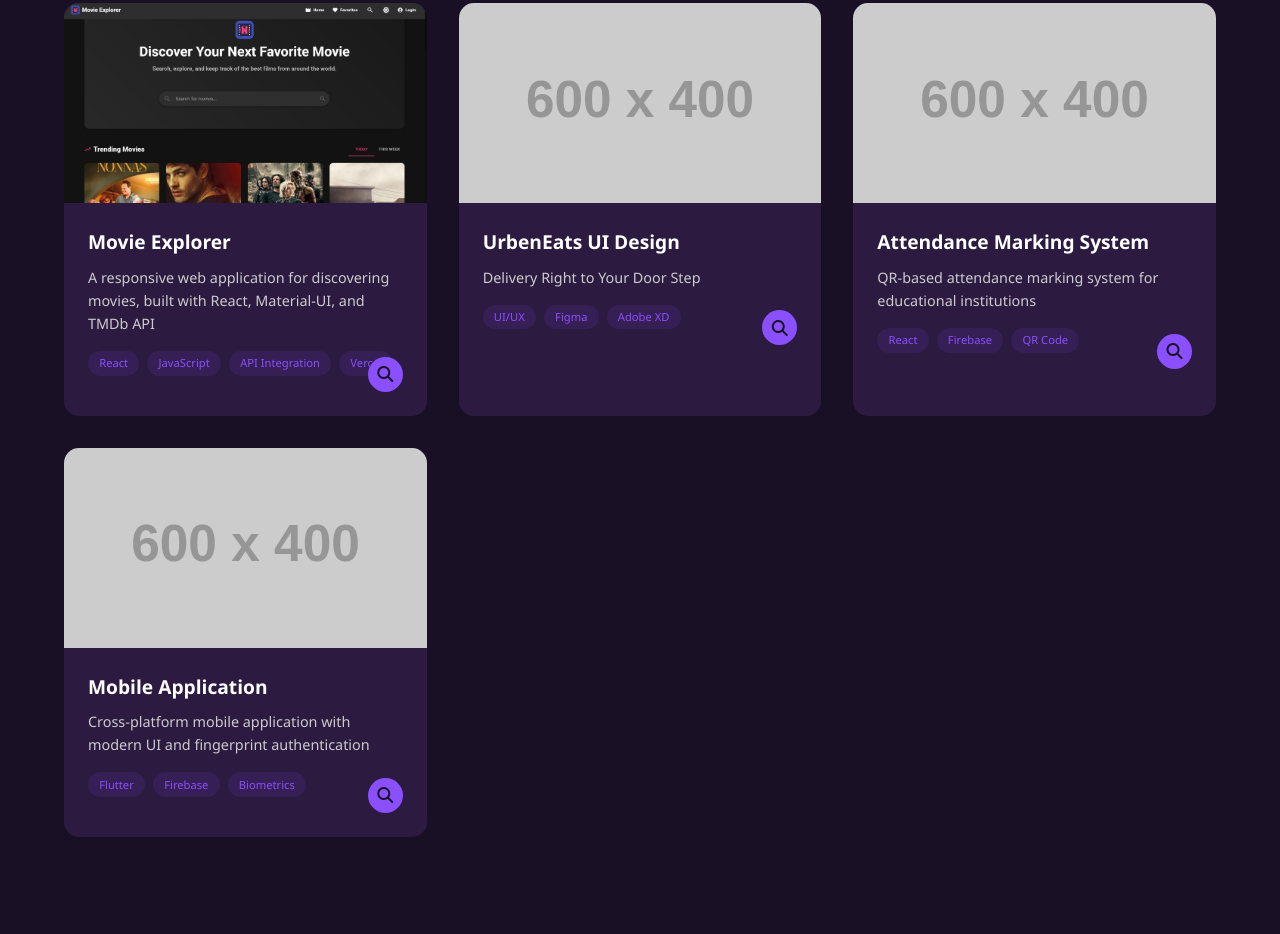
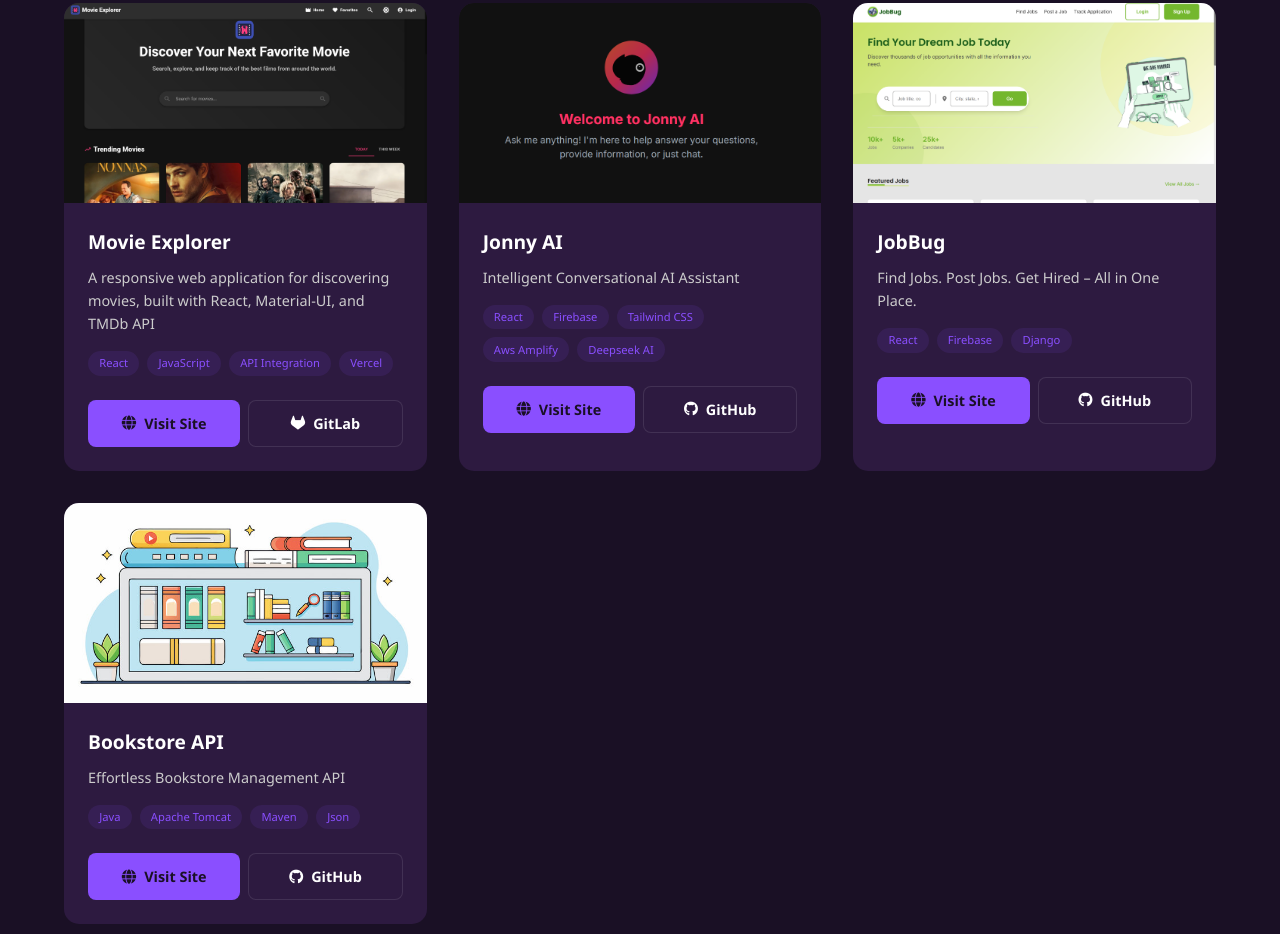
Before and after one commit to antonLukshman/My_Portfolio, a plain HTML site: page index.html in a window 1280 px wide. Shown: the part 7926-8860 px from the top of the page. Drawn offline with Linux system fonts and the light colour scheme; placeholder pictures from the web are drawn by us.

Commit message:
projects added

```diff
--- a/index.html
+++ b/index.html
@@ -629,10 +629,21 @@
               <span class="portfolio-tag">API Integration</span>
               <span class="portfolio-tag">Vercel</span>
             </div>
-            <div class="view-project">
-              <a href="#" class="view-btn"
-                ><i class="fa-solid fa-magnifying-glass"></i
-              ></a>
+            <div class="portfolio-actions">
+              <a
+                href="https://project-demo-url.com"
+                target="_blank"
+                class="project-btn visit-btn"
+              >
+                <i class="fa-solid fa-globe"></i> Visit Site
+              </a>
+              <a
+                href="https://gitlab.com/yourusername/project-repo"
+                target="_blank"
+                class="project-btn github-btn"
+              >
+                <i class="fa-brands fa-gitlab"></i> GitLab
+              </a>
             </div>
           </div>
         </div>
@@ -640,25 +651,35 @@
         <!-- Project 2 -->
         <div class="portfolio-item">
           <div class="portfolio-image">
-            <img
-              src="https://via.placeholder.com/600x400/ff6b6b/ffffff"
-              alt="UrbenEats UI Design"
-            />
+            <img src="assets/Portfolio/jonny_AI.png" alt="Jonny AI" />
           </div>
           <div class="portfolio-content">
-            <h3 class="portfolio-title">UrbenEats UI Design</h3>
+            <h3 class="portfolio-title">Jonny AI</h3>
             <p class="portfolio-description">
-              Delivery Right to Your Door Step
+              Intelligent Conversational AI Assistant
             </p>
             <div class="portfolio-tags">
-              <span class="portfolio-tag">UI/UX</span>
-              <span class="portfolio-tag">Figma</span>
-              <span class="portfolio-tag">Adobe XD</span>
+              <span class="portfolio-tag">React</span>
+              <span class="portfolio-tag">Firebase</span>
+              <span class="portfolio-tag">Tailwind CSS</span>
+              <span class="portfolio-tag">Aws Amplify</span>
+              <span class="portfolio-tag">Deepseek AI</span>
             </div>
-            <div class="view-project">
-              <a href="#" class="view-btn"
-                ><i class="fa-solid fa-magnifying-glass"></i
-              ></a>
+            <div class="portfolio-actions">
+              <a
+                href="https://project-demo-url.com"
+                target="_blank"
+                class="project-btn visit-btn"
+              >
+                <i class="fa-solid fa-globe"></i> Visit Site
+              </a>
+              <a
+                href="https://github.com/yourusername/project-repo"
+                target="_blank"
+                class="project-btn github-btn"
+              >
+                <i class="fa-brands fa-github"></i> GitHub
+              </a>
             </div>
           </div>
         </div>
@@ -666,25 +687,33 @@
         <!-- Project 3 -->
         <div class="portfolio-item">
           <div class="portfolio-image">
-            <img
-              src="https://via.placeholder.com/600x400/feca57/333333"
-              alt="Attendance Marking System"
-            />
+            <img src="assets/Portfolio/JobBug.png" alt="JobBug" />
           </div>
           <div class="portfolio-content">
-            <h3 class="portfolio-title">Attendance Marking System</h3>
+            <h3 class="portfolio-title">JobBug</h3>
             <p class="portfolio-description">
-              QR-based attendance marking system for educational institutions
+              Find Jobs. Post Jobs. Get Hired – All in One Place.
             </p>
             <div class="portfolio-tags">
               <span class="portfolio-tag">React</span>
               <span class="portfolio-tag">Firebase</span>
-              <span class="portfolio-tag">QR Code</span>
+              <span class="portfolio-tag">Django</span>
             </div>
-            <div class="view-project">
-              <a href="#" class="view-btn"
-                ><i class="fa-solid fa-magnifying-glass"></i
-              ></a>
+            <div class="portfolio-actions">
+              <a
+                href="https://project-demo-url.com"
+                target="_blank"
+                class="project-btn visit-btn"
+              >
+                <i class="fa-solid fa-globe"></i> Visit Site
+              </a>
+              <a
+                href="https://github.com/yourusername/project-repo"
+                target="_blank"
+                class="project-btn github-btn"
+              >
+                <i class="fa-brands fa-github"></i> GitHub
+              </a>
             </div>
           </div>
         </div>
@@ -692,26 +721,34 @@
         <!-- Project 4 -->
         <div class="portfolio-item">
           <div class="portfolio-image">
-            <img
-              src="https://via.placeholder.com/600x400/54a0ff/ffffff"
-              alt="Mobile Application"
-            />
+            <img src="assets/Portfolio/Bookstore API.jpg" alt="Bookstore API" />
           </div>
           <div class="portfolio-content">
-            <h3 class="portfolio-title">Mobile Application</h3>
+            <h3 class="portfolio-title">Bookstore API</h3>
             <p class="portfolio-description">
-              Cross-platform mobile application with modern UI and fingerprint
-              authentication
+              Effortless Bookstore Management API
             </p>
             <div class="portfolio-tags">
-              <span class="portfolio-tag">Flutter</span>
-              <span class="portfolio-tag">Firebase</span>
-              <span class="portfolio-tag">Biometrics</span>
+              <span class="portfolio-tag">Java</span>
+              <span class="portfolio-tag">Apache Tomcat</span>
+              <span class="portfolio-tag">Maven</span>
+              <span class="portfolio-tag">Json</span>
             </div>
-            <div class="view-project">
-              <a href="#" class="view-btn"
-                ><i class="fa-solid fa-magnifying-glass"></i
-              ></a>
+            <div class="portfolio-actions">
+              <a
+                href="https://project-demo-url.com"
+                target="_blank"
+                class="project-btn visit-btn"
+              >
+                <i class="fa-solid fa-globe"></i> Visit Site
+              </a>
+              <a
+                href="https://github.com/yourusername/project-repo"
+                target="_blank"
+                class="project-btn github-btn"
+              >
+                <i class="fa-brands fa-github"></i> GitHub
+              </a>
             </div>
           </div>
         </div>
--- a/styles.css
+++ b/styles.css
@@ -805,6 +805,7 @@
   transition: background-color 0.3s ease;
 }
 
+/* Remove the existing view-project button */
 .view-project {
   position: absolute;
   right: 1.5rem;
@@ -825,6 +826,47 @@
 
 .view-btn:hover {
   transform: scale(1.1);
+}
+
+/* Add new project action buttons */
+.portfolio-actions {
+  display: flex;
+  justify-content: space-between;
+  gap: 0.5rem;
+  margin-top: 1.5rem;
+}
+
+.project-btn {
+  flex: 1;
+  display: flex;
+  align-items: center;
+  justify-content: center;
+  gap: 0.5rem;
+  padding: 0.7rem 1rem;
+  border-radius: 8px;
+  font-weight: 600;
+  font-size: 0.9rem;
+  transition: transform 0.3s ease, box-shadow 0.3s ease;
+}
+
+.project-btn:hover {
+  transform: translateY(-3px);
+  box-shadow: 0 5px 15px rgba(0, 0, 0, 0.15);
+}
+
+.visit-btn {
+  background-color: var(--accent-color);
+  color: var(--primary-color-dark);
+}
+
+.github-btn {
+  background-color: var(--card-bg);
+  border: 1px solid rgba(255, 255, 255, 0.1);
+  color: var(--text-color);
+}
+
+html[data-theme="light"] .github-btn {
+  border: 1px solid rgba(0, 0, 0, 0.1);
 }
 
 /* Skills Section */
```
Also changed, not shown: assets/Portfolio/Bookstore API.jpg (added), assets/Portfolio/JobBug.png (added), assets/Portfolio/jonny_AI.png (added).
